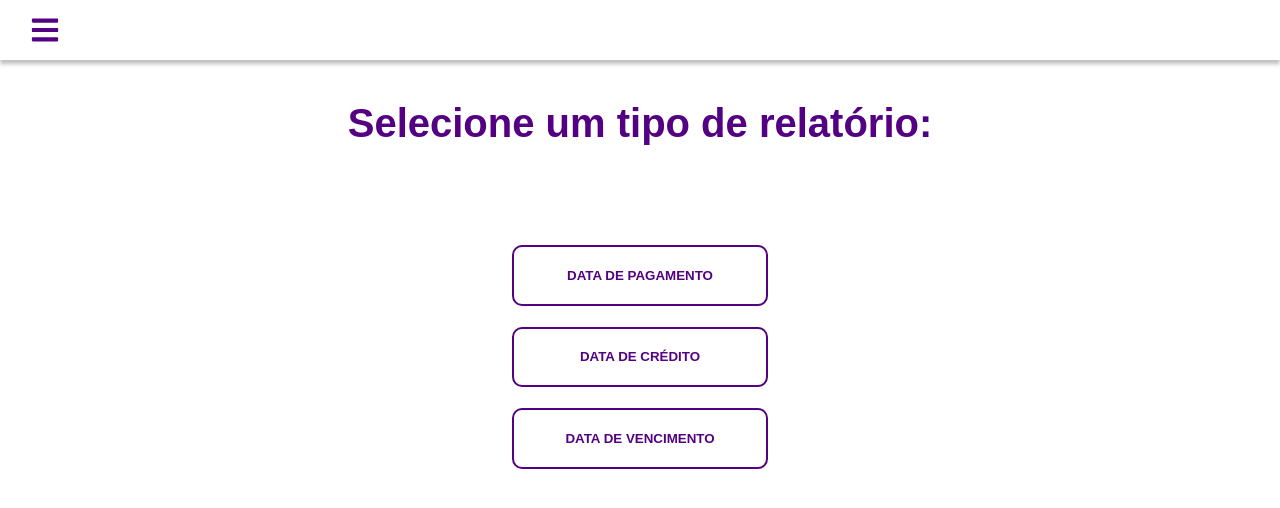
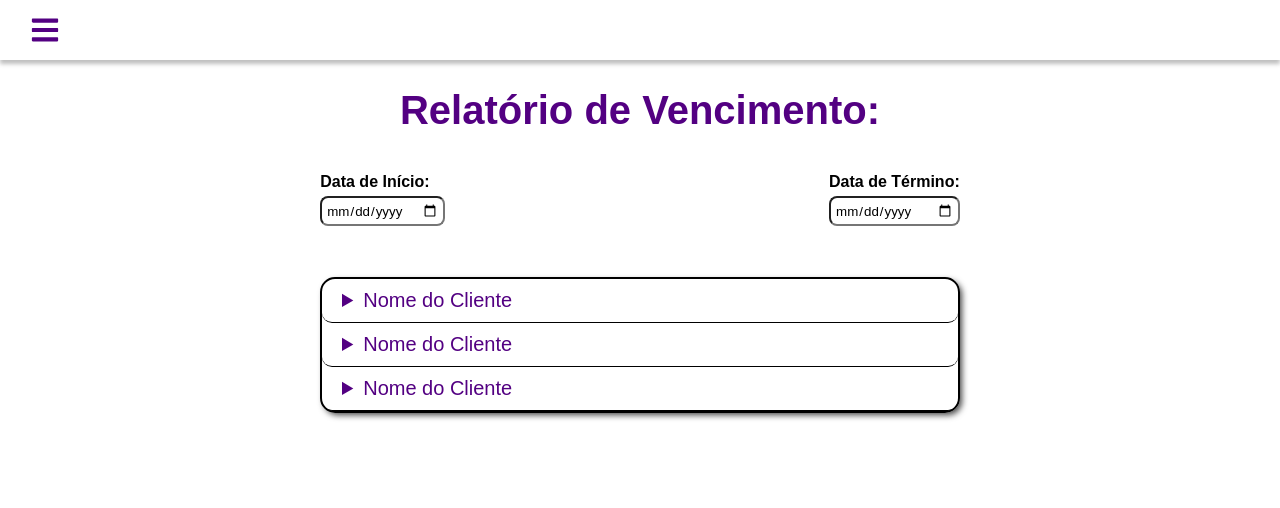
Before and after one commit to Equipe-Ace/Project-Ace-Frontend, a React (Create React App) app in the folder ace-frontend/: page /relatorioven in a window 1280 px wide. Shown: the top 508 px of the page. Built offline with nearby package versions, Linux system fonts and the light colour scheme.

Commit message:
Adição da tela de Relatório de Vencimento

```diff
--- a/ace-frontend/src/pages/relatoriomenu/relatorioven/index.tsx
+++ b/ace-frontend/src/pages/relatoriomenu/relatorioven/index.tsx
@@ -7,17 +7,37 @@ const RelatorioVen: React.FC = () => {
     return (
         <>
             <Header />
-            <div className="bgboxSelect" >
-                <h1> Selecione um tipo de relatório: </h1>
+            <div className="bgboxVen" >
+                <h1> Relatório de Vencimento: </h1>
             </div>
 
-            <div className="boxButtons">
-            <button className='DtPag' >Data de Pagamento</button>
-            <button className='DtCre' >Data de Crédito</button>
-            <button className='DtVen' >Data de Vencimento</button>
-
+            <div className="boxDate">
+                <div className='row'>
+                    <span>Data de Início: </span>
+                    <input type="date" />
+                </div>
+                <div className='row'>
+                    <span>Data de Término: </span>
+                    <input type="date" />
+                </div>
             </div>
 
+            <div className='CenterDetails'>
+                <div className="DetailsDate">
+                    <details>
+                        <summary> Nome do Cliente </summary>
+                        <p>informações do clientinho</p>
+                    </details>
+                    <details>
+                        <summary> Nome do Cliente </summary>
+                        <p>informações do clientinho2</p>
+                    </details>
+                    <details>
+                        <summary> Nome do Cliente </summary>
+                        <p>informações do clientinho3</p>
+                    </details>
+                </div>
+            </div>
         </>
     );
 }
```
Also changed, not shown: ace-frontend/package.json (+4 -3 lines), 2 other files (tests, documents, lock files or other folders).
